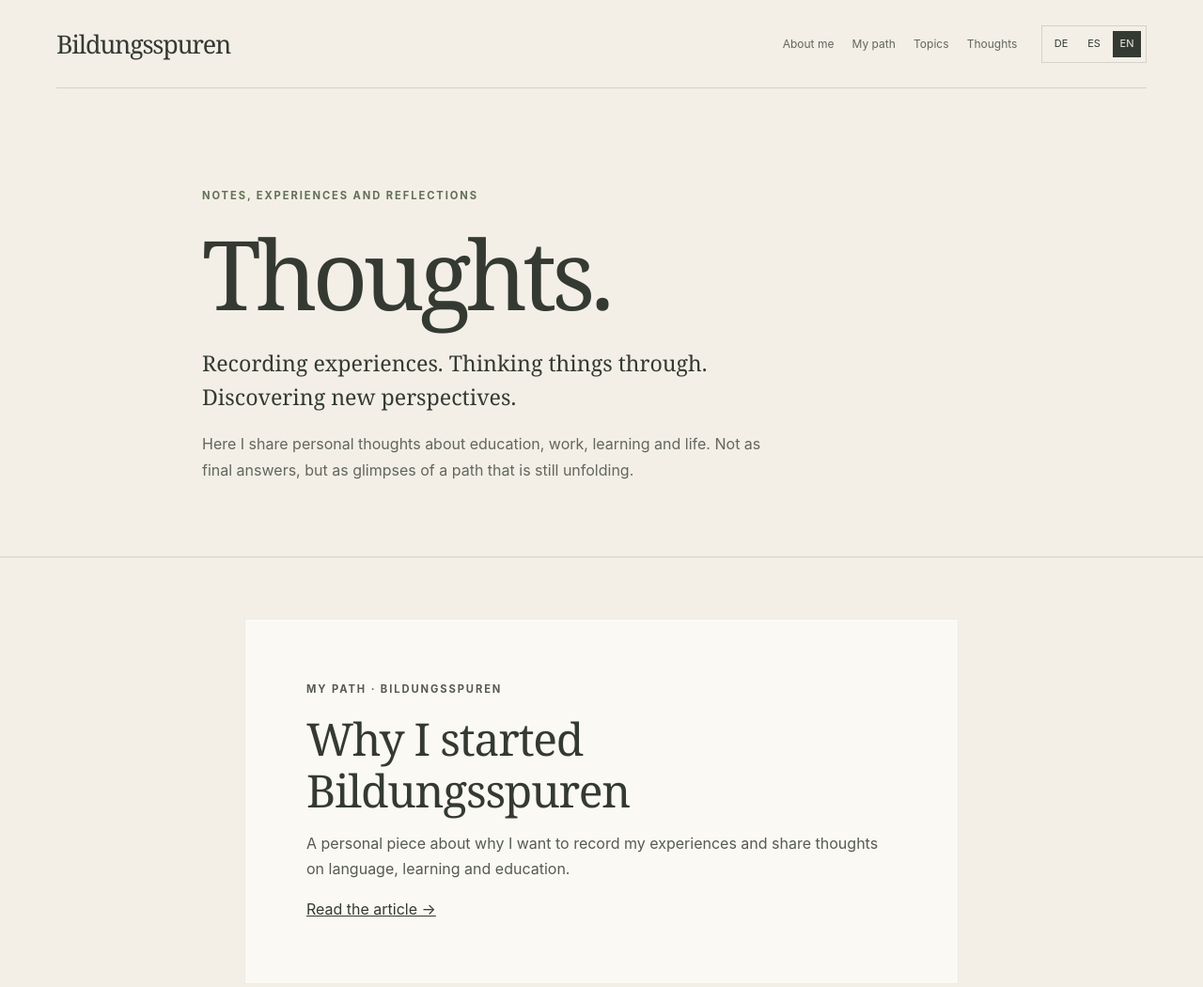
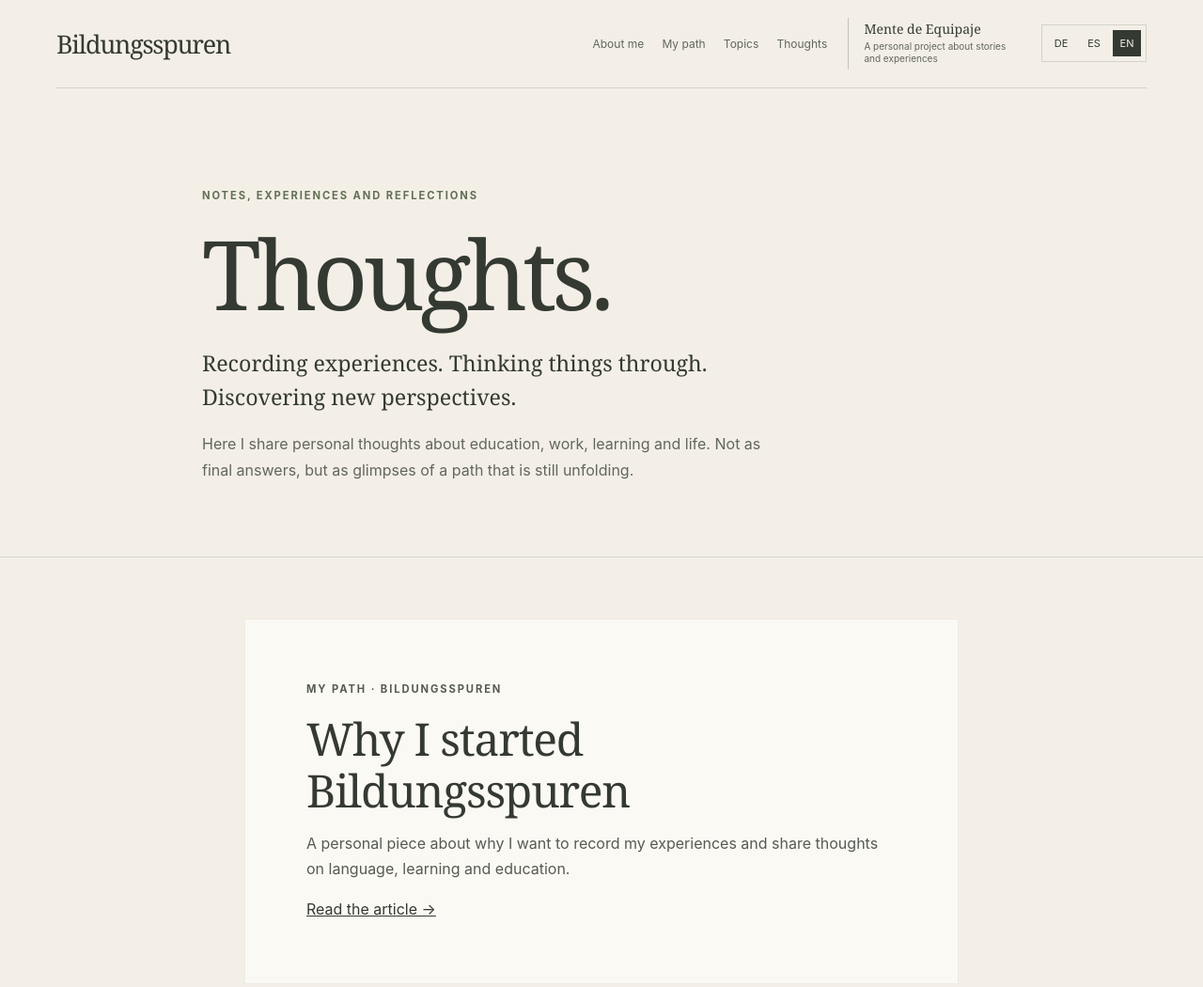
Before and after one commit to jorgargom/bildungsspuren, a plain HTML site: page en/blog.html in a window 1280 px wide. Shown: the top 1050 px of the page at 94% size. Drawn offline with Linux system fonts and the light colour scheme.

Commit message:
Restore Mente de Equipaje link in shared navigation

```diff
--- a/en/blog.html
+++ b/en/blog.html
@@ -32,13 +32,15 @@
   <meta name="twitter:image" content="https://bildungsspuren.de/bildungsspuren-social.jpg">
   <meta property="og:image:alt" content="Bildungsspuren: personal experiences of learning, education and life in Germany.">
   <meta name="twitter:image:alt" content="Bildungsspuren: personal experiences of learning, education and life in Germany.">
-  <link rel="stylesheet" href="../assets/css/styles.css?v=20261117-9">
+  <link rel="stylesheet" href="../assets/css/styles.css?v=20261118-2">
 </head>
 <body class="page-blog">
   <a class="skip-link" href="#main-content">Skip to main content</a>
   <header class="wrap">
     <a class="brand" href="index.html">Bildungsspuren</a>
-    <div class="header-right"><button class="menu-toggle" type="button" aria-expanded="false" aria-controls="site-nav" aria-label="Open menu"><span class="sr-only">Open menu</span><span></span><span></span></button><nav id="site-nav" aria-label="Main navigation"><a href="about.html">About me</a><a href="my-path.html">My path</a><a href="topics.html">Topics</a><a href="blog.html" aria-current="page">Thoughts</a></nav>
+    <div class="header-right"><button class="menu-toggle" type="button" aria-expanded="false" aria-controls="site-nav" aria-label="Open menu"><span class="sr-only">Open menu</span><span></span><span></span></button><nav id="site-nav" aria-label="Main navigation"><a href="about.html">About me</a><a href="my-path.html">My path</a><a href="topics.html">Topics</a><a href="blog.html" aria-current="page">Thoughts</a>
+        <a class="nav-project-link" href="https://mentedeequipaje.com/" target="_blank" rel="noopener noreferrer"><span>Mente de Equipaje</span><small>A personal project about stories and experiences</small></a>
+      </nav>
       <div class="language-switch" aria-label="Choose language"><a href="../blog.html" lang="de" data-language-choice="de">DE</a><a href="../es/blog.html" lang="es" data-language-choice="es">ES</a><span aria-current="page" lang="en">EN</span></div>
     </div>
   </header>
```
